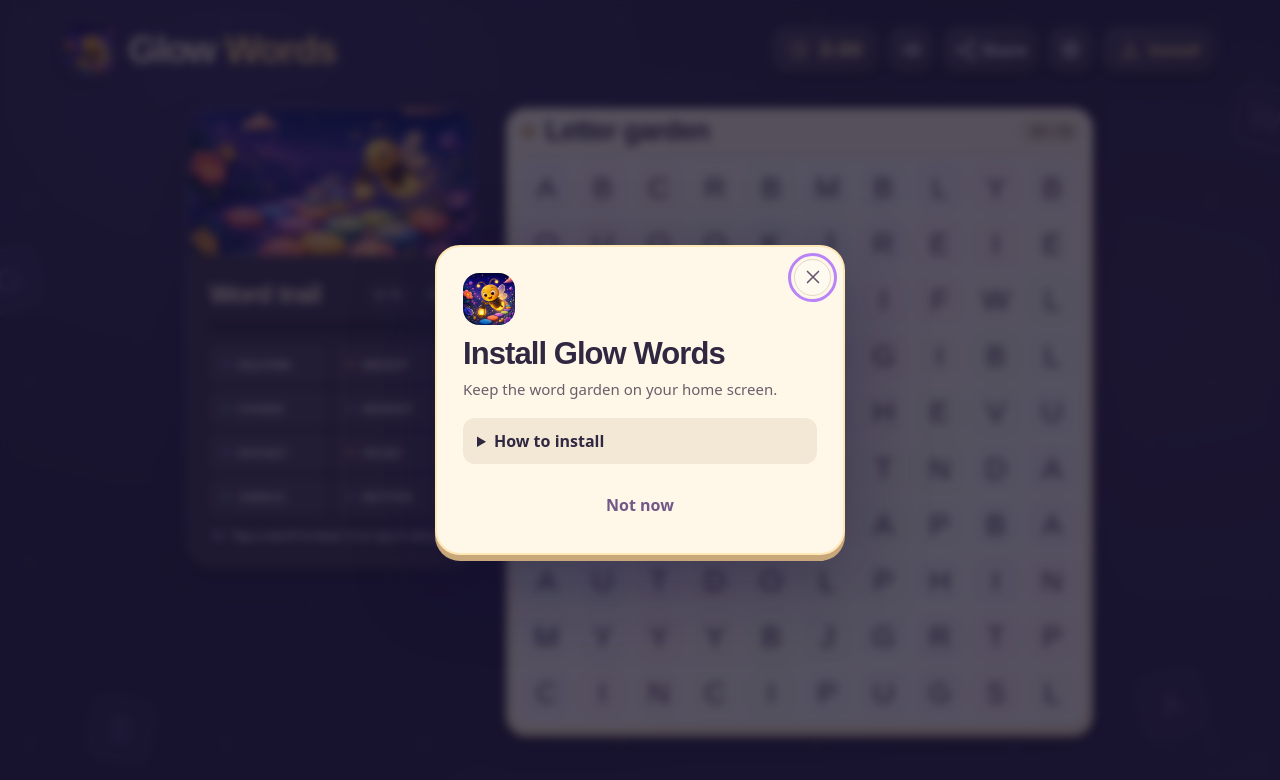
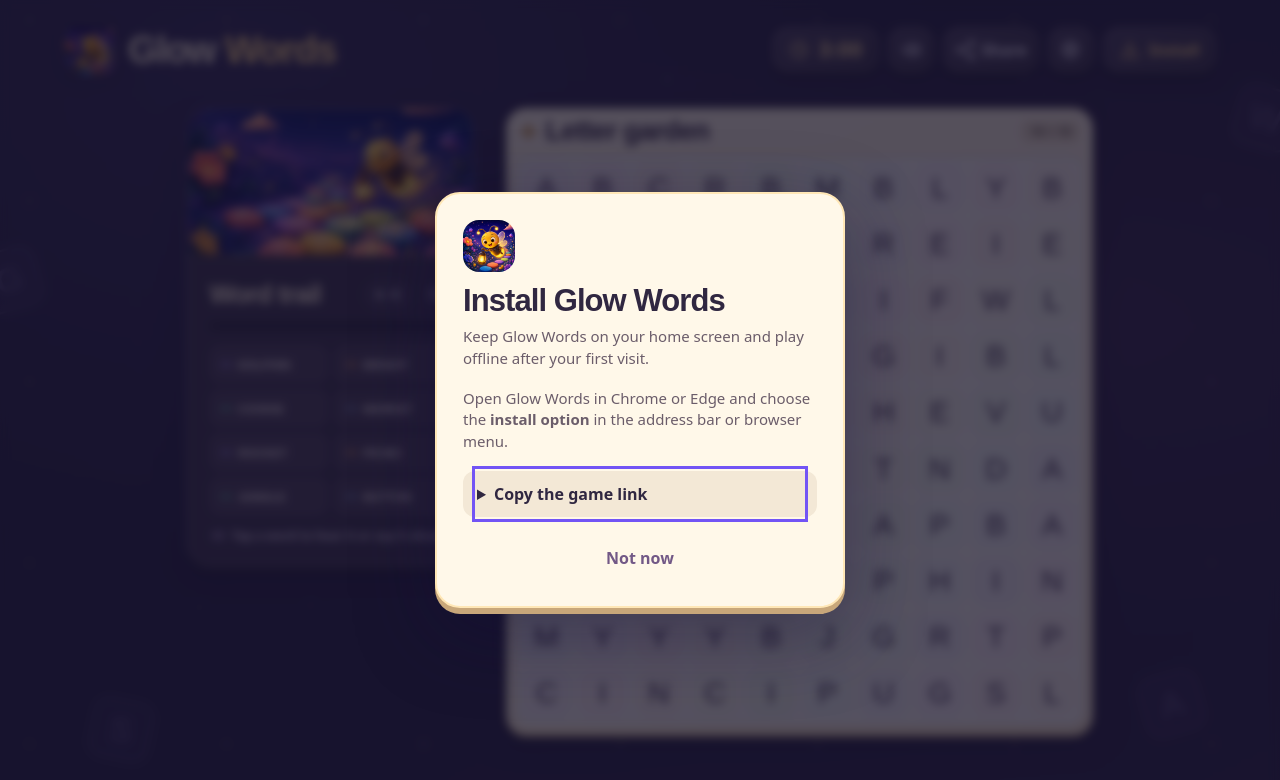
Before and after one commit to chrisawad/GlowWords, a React (Vite) app: page / in a window 1280 px wide. Shown: the top 780 px of the page. Built offline with nearby package versions, Linux system fonts and the light colour scheme; no server answers; a web font is replaced by a local one.

Commit message:
Offer the Glow Trail install dialog once per Glow Words visit

```diff
--- a/src/App.tsx
+++ b/src/App.tsx
@@ -62,7 +62,7 @@ function Round({ settings, boardSide, onBoardSideChange, muted, toggleSound, new
   const [found, setFound] = useState<FoundWord[]>([]);
   const [elapsed, setElapsed] = useState(0);
   const [bonus, setBonus] = useState(0);
-  const [panel, setPanel] = useState<'settings' | 'install' | 'install-offer' | 'sharing' | 'share-link' | null>(null);
+  const [panel, setPanel] = useState<'settings' | 'install' | 'sharing' | 'share-link' | null>(null);
   const [practice, setPractice] = useState<PlacedWord | null>(null);
   const [reviewing, setReviewing] = useState(false);
   const [listCollapsed, setListCollapsed] = useState(false);
@@ -72,15 +72,14 @@ function Round({ settings, boardSide, onBoardSideChange, muted, toggleSound, new
   const won = Boolean(puzzle && found.length > 0 && found.length === puzzle.placedWords.length);
   const ended = won || timeLeft === 0;
 
-  const { skipOffer, shouldOffer, rememberOffer } = install;
+  const { installed, shouldOffer } = install;
   useEffect(() => {
-    if (panel === 'install-offer' && skipOffer) {
+    if (panel === 'install' && installed) {
       setPanel(null);
     } else if (shouldOffer && !panel && !practice && !ended) {
-      rememberOffer();
-      setPanel('install-offer');
+      setPanel('install');
     }
-  }, [panel, skipOffer, shouldOffer, rememberOffer, practice, ended]);
+  }, [panel, installed, shouldOffer, practice, ended]);
 
   useEffect(() => {
     let active = true;
@@ -125,7 +124,6 @@ function Round({ settings, boardSide, onBoardSideChange, muted, toggleSound, new
     setPractice(null);
   }, []);
   const openPanel = (next: 'settings' | 'install' | 'sharing' | 'share-link') => {
-    if (next === 'install') rememberOffer();
     cancelSpeech();
     winAudio.stop();
     setPanel(next);
@@ -205,11 +203,10 @@ function Round({ settings, boardSide, onBoardSideChange, muted, toggleSound, new
       <button className="primary-button" onClick={() => newRound(settings)}>Play another puzzle <Icon name="arrow" /></button>
       <button className="quiet-button" onClick={() => { closeResult(); openPanel('settings'); }}>Change my challenge</button>
     </Modal>}
-    {panel === 'settings' && <SettingsDialog current={settings} installed={install.installed} boardSide={boardSide} onBoardSideChange={onBoardSideChange}
+    {panel === 'settings' && <SettingsDialog current={settings} boardSide={boardSide} onBoardSideChange={onBoardSideChange}
       onStart={newRound} onDismiss={() => setPanel(null)} />}
     {panel === 'share-link' && <ShareDialog onDismiss={() => setPanel(null)} />}
-    {(panel === 'install' || panel === 'install-offer') && <InstallDialog install={install}
-      automatic={panel === 'install-offer'} onDismiss={() => setPanel(null)} />}
+    {panel === 'install' && !installed && <InstallDialog install={install} onDismiss={() => setPanel(null)} />}
   </main>;
 }
 
--- a/src/CopyGameLink.tsx
+++ b/src/CopyGameLink.tsx
@@ -2,7 +2,7 @@ import { useId, useRef, useState } from 'react';
 
 export const gameUrl = 'https://words.chrisawad.com/';
 
-export default function CopyGameLink() {
+export default function CopyGameLink({ showLabel = true }: { showLabel?: boolean }) {
   const id = useId();
   const field = useRef<HTMLInputElement>(null);
   const [message, setMessage] = useState('');
@@ -19,8 +19,8 @@ export default function CopyGameLink() {
   };
 
   return <div className="copy-game-link">
-    <label htmlFor={id}>Game link</label>
-    <input id={id} ref={field} readOnly value={gameUrl} onFocus={event => event.currentTarget.select()} />
+    {showLabel && <label htmlFor={id}>Game link</label>}
+    <input id={id} aria-label={showLabel ? undefined : 'Game link'} ref={field} readOnly value={gameUrl} onFocus={event => event.currentTarget.select()} />
     <button type="button" className="primary-button" onClick={copyLink}>Copy link</button>
     <div role="status">{message}</div>
   </div>;
--- a/src/InstallDialog.tsx
+++ b/src/InstallDialog.tsx
@@ -1,9 +1,9 @@
 import { useCallback, useEffect, useState } from 'react';
+import CopyGameLink from './CopyGameLink';
 import Icon from './Icon';
-import InstallHelp from './InstallHelp';
+import InstallSteps from './InstallSteps';
 import { getInstallLaunch } from './installLaunch';
 import Modal from './Modal';
-import { offlineReady as offlineReadyForPlay } from './offline';
 
 interface InstallPrompt extends Event {
   prompt(): Promise<void>;
@@ -15,35 +15,23 @@ const nav = navigator as Navigator & {
   getInstalledRelatedApps?: () => Promise<{ platform: string; url?: string; id?: string }[]>;
 };
 const standalone = matchMedia('(display-mode: standalone), (display-mode: minimal-ui), (display-mode: window-controls-overlay)');
-const offerKey = 'glowwords.installOfferSeen';
-const installedKey = 'glowwords.installConfirmed';
 
 export function useInstall() {
   const [launch] = useState(getInstallLaunch);
   const [prompt, setPrompt] = useState<InstallPrompt | null>(null);
   const [installedHere, setInstalledHere] = useState(false);
-  const [previousInstall, setPreviousInstall] = useState(() => {
-    try { return localStorage.getItem(installedKey) === '1'; } catch { return false; }
-  });
   const [alreadyInstalled, setAlreadyInstalled] = useState(false);
   const [checked, setChecked] = useState(false);
-  const [offerSeen, setOfferSeen] = useState(() => {
-    if (launch.showEntryHelp) return false;
-    try { return sessionStorage.getItem(offerKey) === '1'; } catch { return false; }
-  });
-  const rememberOffer = useCallback(() => {
-    setOfferSeen(true);
-    if (launch.showEntryHelp) return;
-    try { sessionStorage.setItem(offerKey, '1'); } catch { /* The current game still remembers the offer. */ }
-  }, [launch]);
+  const [offerSeen, setOfferSeen] = useState(false);
+  const rememberOffer = useCallback(() => setOfferSeen(true), []);
   const [appMode, setAppMode] = useState(standalone.matches);
-  const [offlineReady, setOfflineReady] = useState(false);
   useEffect(() => {
     let active = true;
     let latestCheck = 0;
     const manifest = document.querySelector<HTMLLinkElement>('link[rel="manifest"]')?.href;
     // Give a fast positive result time to arrive. Some webviews never settle the lookup.
-    const deadline = window.setTimeout(() => setChecked(true), 600);
+    const startDeadline = () => window.setTimeout(() => setChecked(true), 600);
+    let deadline = startDeadline();
     const checkInstalled = async () => {
       const check = ++latestCheck;
       try {
@@ -61,25 +49,29 @@ export function useInstall() {
     };
     if (document.readyState === 'complete') void checkInstalled();
     else window.addEventListener('load', checkInstalled, { once: true });
-    void offlineReadyForPlay.then(ready => { if (active) setOfflineReady(ready); });
+    const restoreVisit = (event: PageTransitionEvent) => {
+      if (!event.persisted) return;
+      // Back/Forward can restore this exact document, including an already-open dialog.
+      setOfferSeen(Boolean(document.querySelector('dialog.install-dialog[open]')));
+      setInstalledHere(false);
+      setAlreadyInstalled(false);
+      setChecked(false);
+      window.clearTimeout(deadline);
+      deadline = startDeadline();
+      void checkInstalled();
+    };
     const reflect = () => setAppMode(standalone.matches);
     const capture = (event: Event) => {
       event.preventDefault();
       setPrompt(event as InstallPrompt);
-      // A fresh eligibility event also covers uninstalling the app.
-      try { localStorage.removeItem(installedKey); } catch { /* Storage is optional. */ }
-      setPreviousInstall(false);
       setInstalledHere(false);
     };
     const installed = () => { setInstalledHere(true); setPrompt(null); };
-    const syncInstall = (event: StorageEvent) => {
-      if (event.key === installedKey) setPreviousInstall(event.newValue === '1');
-    };
     standalone.addEventListener('change', reflect);
     window.addEventListener('focus', checkInstalled);
     window.addEventListener('beforeinstallprompt', capture);
     window.addEventListener('appinstalled', installed);
-    window.addEventListener('storage', syncInstall);
+    window.addEventListener('pageshow', restoreVisit);
     return () => {
       active = false;
       window.clearTimeout(deadline);
@@ -88,7 +80,7 @@ export function useInstall() {
       window.removeEventListener('focus', checkInstalled);
       window.removeEventListener('beforeinstallprompt', capture);
       window.removeEventListener('appinstalled', installed);
-      window.removeEventListener('storage', syncInstall);
+      window.removeEventListener('pageshow', restoreVisit);
     };
   }, []);
   const canUseInstallApi = window.top === window.self && typeof nav.install === 'function';
@@ -108,27 +100,18 @@ export function useInstall() {
   // On iOS the window can explicitly report browser mode even when its host looks standalone.
   const ownWindow = !launch.external && (nav.standalone ?? appMode);
   const installed = ownWindow || installedHere || alreadyInstalled;
-  useEffect(() => {
-    if (installed) {
-      setPreviousInstall(true);
-      try { localStorage.setItem(installedKey, '1'); } catch { /* In-memory detection still works. */ }
-    }
-  }, [installed]);
-  const skipOffer = installed || launch.invited || (!launch.showEntryHelp && previousInstall);
   return {
-    offlineReady,
     installed,
-    skipOffer,
-    showEntryHelp: launch.showEntryHelp,
-    shouldOffer: checked && !skipOffer && !offerSeen,
+    embedded: launch.external,
+    shouldOffer: checked && !installed && !launch.invited && !offerSeen,
     rememberOffer,
     canPrompt: window.isSecureContext && Boolean(canUseInstallApi || prompt),
     request,
   };
 }
 
-export default function InstallDialog({ install, automatic, onDismiss }: {
-  install: ReturnType<typeof useInstall>; automatic: boolean; onDismiss: () => void;
+export default function InstallDialog({ install, onDismiss }: {
+  install: ReturnType<typeof useInstall>; onDismiss: () => void;
 }) {
   const [message, setMessage] = useState('');
   const [pending, setPending] = useState(false);
@@ -136,23 +119,28 @@ export default function InstallDialog({ install, automatic, onDismiss }: {
     if (pending) return;
     setPending(true);
     try {
-      if (!await install.request()) setMessage('Installation canceled.');
+      setMessage('');
+      if (!await install.request()) setMessage('Installation canceled. You can keep playing here.');
     } catch (error) {
       setMessage(error instanceof DOMException && error.name === 'AbortError'
-        ? 'Installation canceled.'
-        : 'Installation didn’t finish. You can also use your browser’s install menu.');
+        ? 'Installation canceled. You can keep playing here.'
+        : 'The installer could not open. Try again or use your browser’s install menu.');
     } finally { setPending(false); }
   };
-  return <Modal titleId="install-title" className="install-dialog" onDismiss={onDismiss}>
-    <button className="dialog-close" onClick={onDismiss} aria-label="Close install dialog"><Icon name="close" /></button>
+  const native = install.canPrompt || pending;
+  return <Modal titleId="install-title" className="install-dialog" onShow={install.rememberOffer} onDismiss={onDismiss}>
     <img className="app-icon" src={`${import.meta.env.BASE_URL}icons/glow-192.png`} alt="" />
     <h2 id="install-title">Install Glow Words</h2>
-    <p>Keep the word garden on your home screen.{install.offlineReady && ' This device is ready for offline play.'}</p>
-    {install.installed ? <p role="status">Glow Words is installed.</p> : <>
-      <div role="status">{message}</div>
-      {(install.canPrompt || pending) && <button className="primary-button" aria-disabled={pending} onClick={request}><Icon name="install" />{pending ? 'Installing…' : 'Install app'}</button>}
+    <p>Keep Glow Words on your home screen and play offline after your first visit.</p>
+    {(!native || install.embedded) && <>
+      <InstallSteps embedded={install.embedded} />
+      <details className="install-copy" open={install.embedded}>
+        <summary>Copy the game link</summary>
+        <CopyGameLink showLabel={false} />
+      </details>
     </>}
-    <InstallHelp installed={install.installed} expanded={install.showEntryHelp || (!automatic && !install.canPrompt && !pending)} />
-    <button type="button" className="quiet-button" onClick={onDismiss}>{automatic ? 'Not now' : 'Back to puzzle'}</button>
+    {native && <button autoFocus={!install.embedded} className="primary-button" aria-disabled={pending} onClick={request}><Icon name="install" />{pending ? 'Installing…' : 'Install app'}</button>}
+    <div role="status">{message}</div>
+    <button type="button" className="quiet-button" onClick={onDismiss}>Not now</button>
   </Modal>;
 }
--- a/src/InstallHelp.tsx
+++ /dev/null
@@ -1,48 +0,0 @@
-import CopyGameLink, { gameUrl } from './CopyGameLink';
-import { getPlatform } from './installLaunch';
-
-const launchInstructions = {
-  android: 'Swipe up on your Android home screen to open the app drawer. Find Glow Words and tap it to play.',
-  ios: 'Tap Glow Words on your Home Screen to play.',
-  mac: 'Search for Glow Words in Spotlight and open it to play.',
-  desktop: 'Search for Glow Words in your computer’s apps and open it to play.',
-};
-
-function PlatformInstructions({ platform }: { platform: keyof typeof launchInstructions }) {
-  if (platform === 'android') {
-    return <>
-      <ol>
-        <li>If the game opened inside another app, open its menu (⋮) and choose <strong>Open in Chrome</strong> or <strong>Open in browser</strong>. Choose Chrome if asked.</li>
-        <li>If that option is missing, tap <strong>Copy link</strong> below. Open Chrome, paste the link into its address bar, and go to the game.</li>
-        <li>In Chrome’s menu (⋮), choose <strong>Install and create shortcut</strong>, then <strong>Install</strong>. Some versions show <strong>Install app</strong> or <strong>Add to Home screen</strong> instead.</li>
-      </ol>
-      <CopyGameLink />
-    </>;
-  }
-  if (platform === 'ios') {
-    return <>
-      <ol>
-        <li>If Glow Words opened inside another app, choose <strong>Open in Safari</strong> from its menu. If that option is missing, tap <strong>Copy link</strong> below and paste the link into Safari.</li>
-        <li>In Safari, tap <strong>Share</strong>, then <strong>Add to Home Screen</strong>.</li>
-        <li>Turn on <strong>Open as Web App</strong> if offered, then tap <strong>Add</strong>.</li>
-      </ol>
-      <CopyGameLink />
-    </>;
-  }
-  if (platform === 'mac') {
-    return <p>Open Glow Words in Safari. Choose <strong>File → Add to Dock</strong>, then <strong>Add</strong>.</p>;
-  }
-  return <p>Open Glow Words in Chrome. In its menu, choose <strong>Cast, save, and share</strong>, then <strong>Install page as app</strong>. In Edge, look for the install icon in the address bar.</p>;
-}
-
-export default function InstallHelp({ installed, expanded = false }: { installed: boolean; expanded?: boolean }) {
-  const platform = getPlatform();
-  return <details className="install-help" open={expanded}>
-    <summary>{installed ? 'Where to find Glow Words' : 'How to install'}</summary>
-    {!installed && <>
-      {!window.isSecureContext && <p>For installation, open <a href={gameUrl}>Glow Words over HTTPS</a>.</p>}
-      <PlatformInstructions platform={platform} />
-    </>}
-    <p>{!installed && <strong>Already installed? </strong>}{launchInstructions[platform]}</p>
-  </details>;
-}
--- /dev/null
+++ b/src/InstallSteps.tsx
@@ -0,0 +1,22 @@
+import { gameUrl } from './CopyGameLink';
+import { getPlatform } from './installLaunch';
+
+export default function InstallSteps({ embedded }: { embedded: boolean }) {
+  const platform = getPlatform();
+  const game = window.isSecureContext ? 'Glow Words' : <a href={gameUrl}>Glow Words</a>;
+  if (platform === 'ios') return <ol className="install-steps">
+    <li>{embedded ? <>Use <strong>Open in Safari</strong> in this window’s menu, or copy the game link below and open it in Safari. Tap <strong>Share</strong>.</>
+      : <>Open {game} in Safari and tap <strong>Share</strong>.</>}</li>
+    <li>Choose <strong>Add to Home Screen</strong>. Turn on <strong>Open as Web App</strong> if offered, then tap <strong>Add</strong>.</li>
+  </ol>;
+  if (platform === 'android') return <ol className="install-steps">
+    <li>{embedded ? <>Choose <strong>Open in Chrome</strong> in this window’s menu, or copy the game link below and open it in Chrome.</>
+      : <>Open {game} in Chrome.</>}</li>
+    <li>Tap Chrome’s <strong>⋮ menu</strong>, choose <strong>Install app</strong> or <strong>Add to Home screen</strong>, and follow the prompt.</li>
+  </ol>;
+  if (!window.isSecureContext) return <p className="install-steps">To install from this preview, open <a href={gameUrl}>Glow Words over HTTPS</a>.</p>;
+  if (/Macintosh/.test(navigator.userAgent) && /Version\/.*Safari\//.test(navigator.userAgent)) {
+    return <p className="install-steps">In Safari, choose <strong>File → Add to Dock</strong>, then select <strong>Add</strong>.</p>;
+  }
+  return <p className="install-steps">Open Glow Words in Chrome or Edge and choose the <strong>install option</strong> in the address bar or browser menu.</p>;
+}
--- a/src/Modal.tsx
+++ b/src/Modal.tsx
@@ -1,9 +1,10 @@
 import { useLayoutEffect, useRef } from 'react';
 import type { ReactNode } from 'react';
 
-export default function Modal({ titleId, className = '', onDismiss, children }: {
+export default function Modal({ titleId, className = '', onShow, onDismiss, children }: {
   titleId: string;
   className?: string;
+  onShow?: () => void;
   onDismiss: () => void;
   children: ReactNode;
 }) {
@@ -11,8 +12,9 @@ export default function Modal({ titleId, className = '', onDismiss, children }:
   useLayoutEffect(() => {
     const dialog = ref.current!;
     dialog.showModal();
+    onShow?.();
     return () => dialog.close();
-  }, []);
+  }, [onShow]);
 
   return <dialog ref={ref} aria-labelledby={titleId} className={`game-dialog ${className}`}
     onClose={event => { if (!event.currentTarget.open) onDismiss(); }}>
--- a/src/SettingsDialog.tsx
+++ b/src/SettingsDialog.tsx
@@ -1,7 +1,6 @@
 import { useState } from 'react';
 import type { BoardSide, GameSettings } from './types';
 import Icon from './Icon';
-import InstallHelp from './InstallHelp';
 import Modal from './Modal';
 
 const levels = [
@@ -47,8 +46,7 @@ export function saveMuted(muted: boolean) {
   try { localStorage.setItem(mutedKey, String(muted)); } catch { /* Session settings still work. */ }
 }
 
-export default function SettingsDialog({ current, installed, boardSide, onBoardSideChange, onStart, onDismiss }: {
-  installed: boolean;
+export default function SettingsDialog({ current, boardSide, onBoardSideChange, onStart, onDismiss }: {
   boardSide: BoardSide; onBoardSideChange: (side: BoardSide) => void;
   current: GameSettings; onStart: (settings: GameSettings) => void; onDismiss: () => void;
 }) {
@@ -57,7 +55,6 @@ export default function SettingsDialog({ current, installed, boardSide, onBoardS
     <button type="button" className="dialog-close" onClick={onDismiss} aria-label="Close settings"><Icon name="close" /></button>
     <div className="dialog-symbol"><Icon name="settings" /></div>
     <h2 id="settings-title">Puzzle settings</h2>
-    <InstallHelp installed={installed} />
     <div className="board-side-setting">
       <label htmlFor="board-side">Landscape board side</label>
       <select id="board-side" value={boardSide} onChange={event => onBoardSideChange(event.target.value as BoardSide)}>
--- a/src/installLaunch.ts
+++ b/src/installLaunch.ts
@@ -13,10 +13,13 @@ export function getInstallLaunch() {
   const dashboard = fragment.getAll('from').includes('games-dashboard')
     || /^https:\/\/(?:games\.chrisawad\.com\/|chrisawad\.github\.io\/Games-Dashboard(?:\/|$))/i.test(document.referrer);
   const ua = navigator.userAgent;
-  const webView = /;\s*wv\b|Version\/4\.0.*Chrome\/|FBAN|FBAV|Instagram|MicroMessenger|GSA\//i.test(ua)
+  const androidAppReferrer = platform === 'android' && /^android-app:\/\/(?!org\.chromium\.webapk\.)/i.test(document.referrer);
+  const webView = /;\s*wv\b|Version\/4\.0.*Chrome\/|FBAN|FBAV|FB_IAB|Instagram|MicroMessenger|\bLine\/|LinkedInApp|GSA\/|Snapchat|TikTok|BytedanceWebview|Pinterest|Twitter for/i.test(ua)
     || (platform === 'ios' && /AppleWebKit/i.test(ua) && !/Safari\//i.test(ua)
       && !(navigator as Navigator & { standalone?: boolean }).standalone);
-  const external = dashboard || window.top !== window.self || webView;
+  const inheritedDisplay = platform === 'ios' && (navigator as Navigator & { standalone?: boolean }).standalone === false
+    && matchMedia('(display-mode: standalone)').matches;
+  const external = dashboard || window.top !== window.self || androidAppReferrer || webView || inheritedDisplay;
   const invited = ['room', 'invite', 'join'].some(key => query.has(key) || fragment.has(key));
-  return { external, invited, showEntryHelp: external || platform === 'ios' || platform === 'android' };
+  return { external, invited };
 }
--- a/src/main.tsx
+++ b/src/main.tsx
@@ -1,6 +1,7 @@
 import React from 'react';
 import ReactDOM from 'react-dom/client';
 import App from './App';
+import './offline';
 import './styles.css';
 
 ReactDOM.createRoot(document.getElementById('root')!).render(
--- a/src/offline.ts
+++ b/src/offline.ts
@@ -1,15 +1,12 @@
 async function prepareOfflinePlay() {
-  if (!import.meta.env.PROD || !window.isSecureContext) return false;
+  if (!import.meta.env.PROD || !window.isSecureContext) return;
   try {
     const worker = navigator.serviceWorker;
-    if (!worker) return false;
+    if (!worker) return;
     await worker.register(`${import.meta.env.BASE_URL}sw.js`, { updateViaCache: 'none' });
-    await worker.ready;
-    return true;
   } catch (error) {
     console.warn('Offline play is unavailable.', error);
-    return false;
   }
 }
 
-export const offlineReady = prepareOfflinePlay();
+void prepareOfflinePlay();
--- a/src/styles.css
+++ b/src/styles.css
@@ -147,13 +147,13 @@ progress::-moz-progress-bar { border-radius: 5px; background: #ffd583; }
 .primary-button { display: flex; align-items: center; justify-content: center; gap: 9px; border: 1px solid #715497; background: #6c4b90; color: white; box-shadow: 0 3px 0 #50366c; }
 .primary-button:hover { background: #79559f; }
 .quiet-button { margin-top: 7px; background: transparent; color: #725886; border: 0; }
-.install-help, .result-stats { padding: 14px; border-radius: 12px; background: #f3e8d6; margin-bottom: 12px; }
-.install-help { margin-top: 12px; padding: 0 14px; }
-.install-help summary { padding: 12px 0; cursor: pointer; font-weight: 800; }
-.install-help summary:focus-visible { outline: 3px solid var(--violet); outline-offset: 2px; }
-.install-help ol { padding-left: 22px; margin: 0; }
-.install-help li + li { margin-top: 8px; }
-.install-help p:last-child { padding-bottom: 12px; margin-bottom: 0; }
+.install-copy, .result-stats { padding: 14px; border-radius: 12px; background: #f3e8d6; margin-bottom: 12px; }
+.install-copy { margin-top: 12px; padding-block: 0; }
+.install-copy summary { padding: 12px 0; cursor: pointer; font-weight: 800; }
+.install-copy summary:focus-visible { outline: 3px solid var(--violet); outline-offset: 2px; }
+.install-copy .copy-game-link { padding-bottom: 14px; }
+ol.install-steps { padding-left: 22px; }
+.install-steps li + li { margin-top: 8px; }
 .install-dialog [role='status']:not(:empty) { margin: 12px 0; }
 .copy-game-link label { display: block; margin: 16px 0 5px; }
 .copy-game-link input { width: 100%; padding: 10px; margin-bottom: 14px; border: 1px solid #c4b5a3; border-radius: 9px; font: inherit; color: var(--ink); background: #fffefa; }
```
Also changed, not shown: 1 other file (tests, documents, lock files or other folders).
